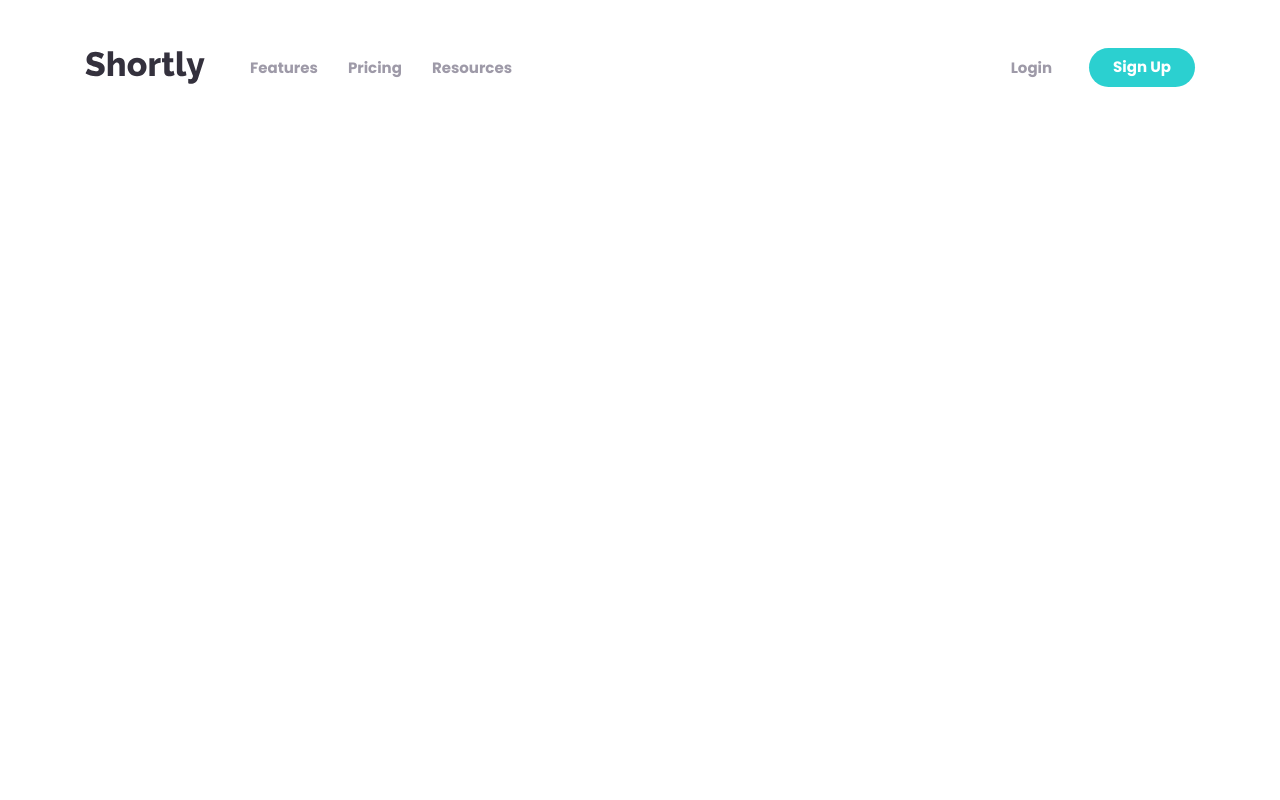
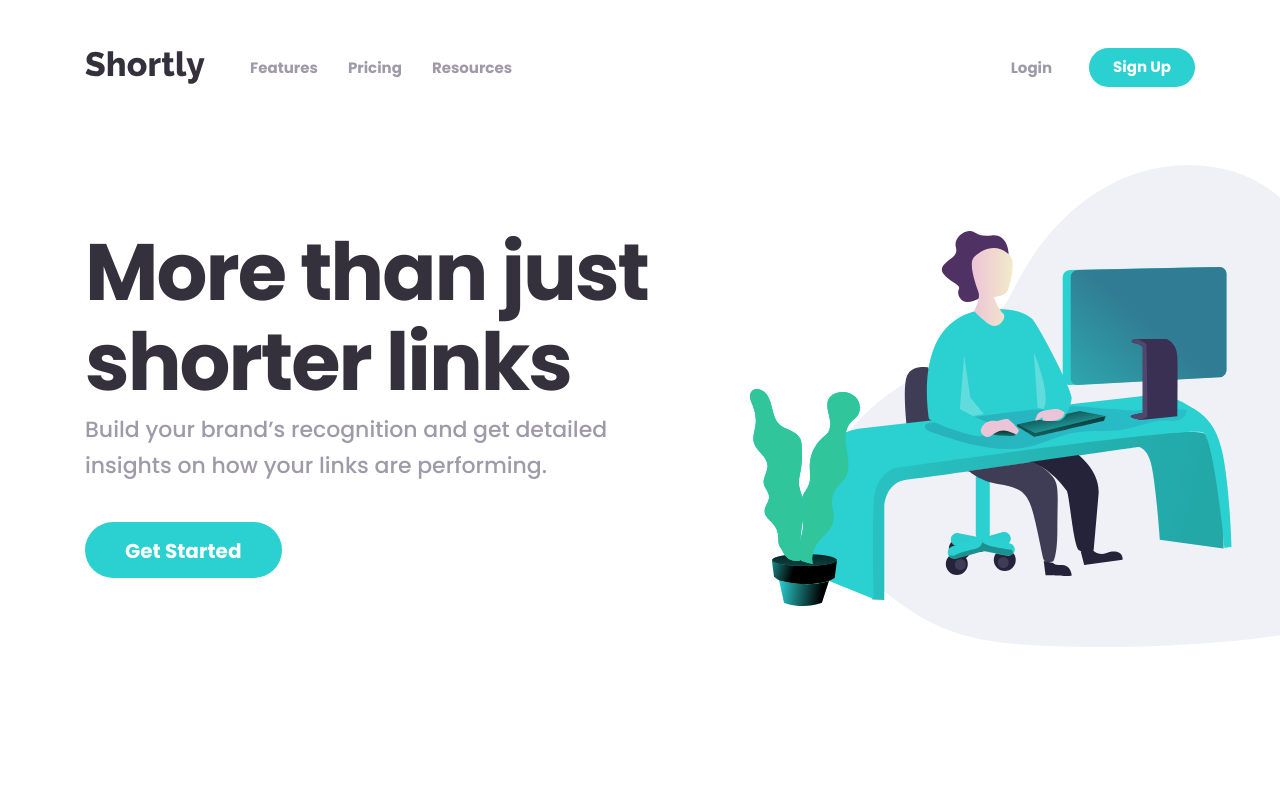
Before and after one commit to abdujabbor13/shortly, a plain HTML site: page index.html in a window 1280 px wide. Drawn offline with Linux system fonts and the light colour scheme.

Commit message:
add hero

```diff
--- a/css/main.css
+++ b/css/main.css
@@ -219,3 +219,34 @@ img {
 .site-header__login-link:active {
   opacity: 0.6;
 }
+
+
+/* HERO */
+.hero {
+  padding-top: 92px;
+  padding-bottom: 222px;
+  background-image: url("../img/hero-bg.svg");
+  background-repeat: no-repeat;
+  background-position: left calc(50% + 476px) top 30px;
+}
+
+.hero-inner {
+  max-width: 565px;
+}
+
+.hero__title {
+  margin-top: 0;
+  margin-bottom: 5px;
+  font-size: 80px;
+  line-height: 90px;
+  font-weight: bold;
+  letter-spacing: -2px;
+  color: var(--text-color-dark);
+}
+
+.hero__text {
+  margin-top: 0;
+  margin-bottom: 38px;
+  font-size: 22px;
+  line-height: 36px;
+}
--- a/index.html
+++ b/index.html
@@ -4,7 +4,7 @@
   <meta charset="UTF-8">
   <meta http-equiv="X-UA-Compatible" content="IE=edge">
   <meta name="viewport" content="width=device-width, initial-scale=1.0">
-  <title>shortli</title>
+  <title>shortly</title>
 
   <!-- stylesheet  -->
   <link rel="stylesheet" href="css/normalize.css">
@@ -36,6 +36,21 @@
     </div>
   </header>
 
+
+  <!-- MAIN-CONTANT  -->
+  <main class="main-content">
+    <!-- HERO  -->
+    <section class="hero">
+      <div class="container">
+        <div class="hero-inner">
+          <h1 class="hero__title">More than just shorter links</h1>
+          <p class="hero__text">Build your brand’s recognition and get detailed insights on how your links are performing.</p>
+          <a class="button" href="#">Get Started</a>
+        </div>
+      </div>
+    </section>
+  </main>
+
   <script src="js/main.js"></script>
 </body>
 </html>
```
Also changed, not shown: img/hero-bg.svg (added).
